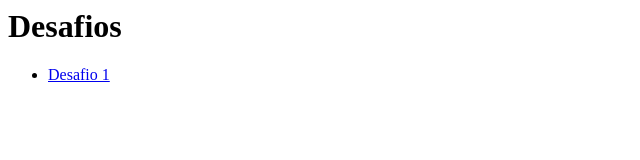
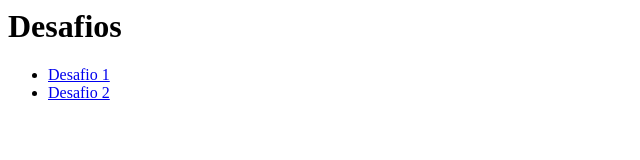
Before and after one commit to Jops-Garcia/WEBLittleProjects, a plain HTML site: page index.html in a window 1280 px wide. Shown: the full height of the page, 0-640 px from the left. Drawn offline with Linux system fonts and the light colour scheme.

Commit message:
Update index.html

```diff
--- a/index.html
+++ b/index.html
@@ -5,6 +5,7 @@
     <body>
         <ul>
             <li><a href="./modulo2-HTML_basico">Desafio 1</a></li>
+            <li><a href="./modulo3-CSS_basico/desafio.html">Desafio 2</a></li>
         </ul>
     </body>
 </html>
```
